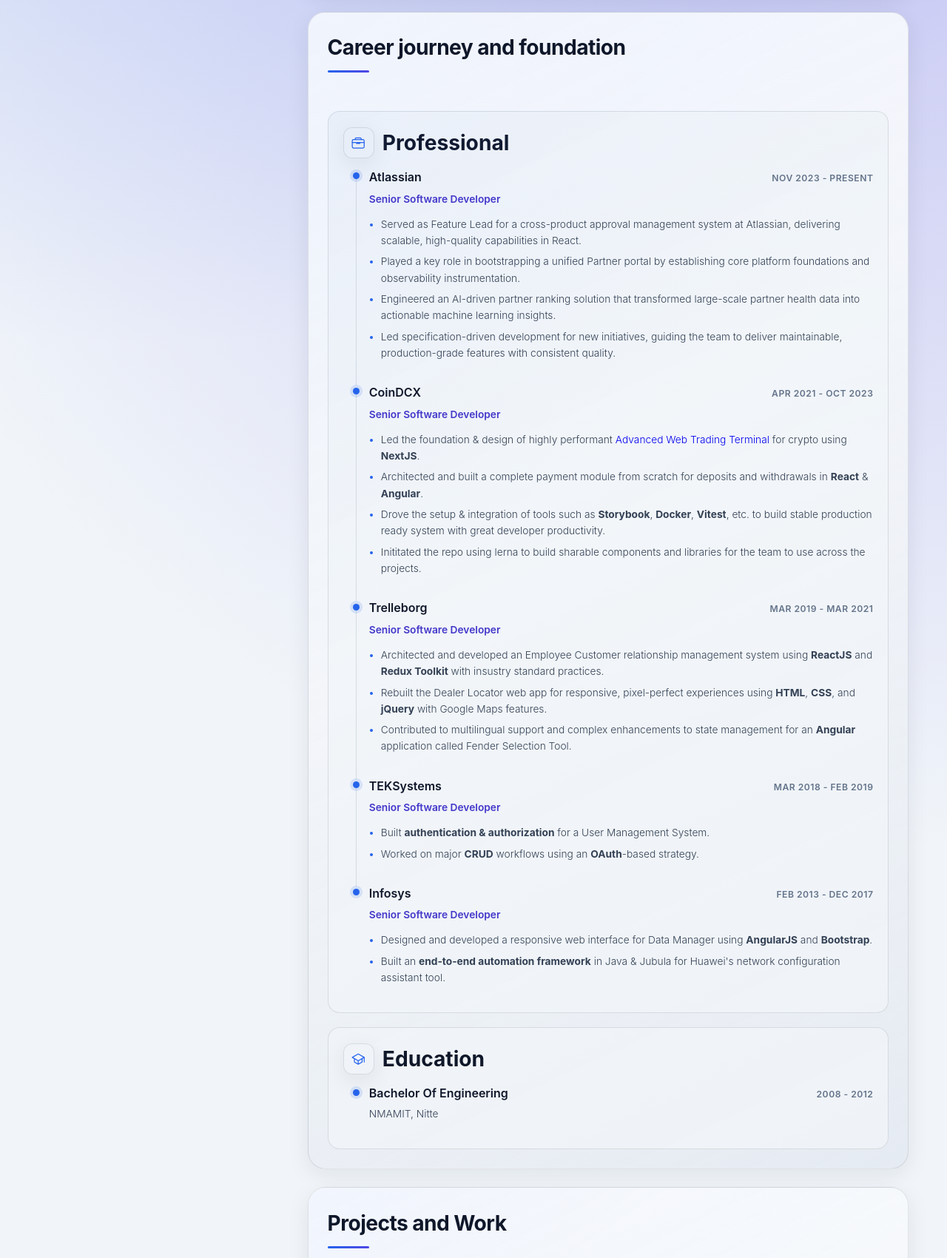
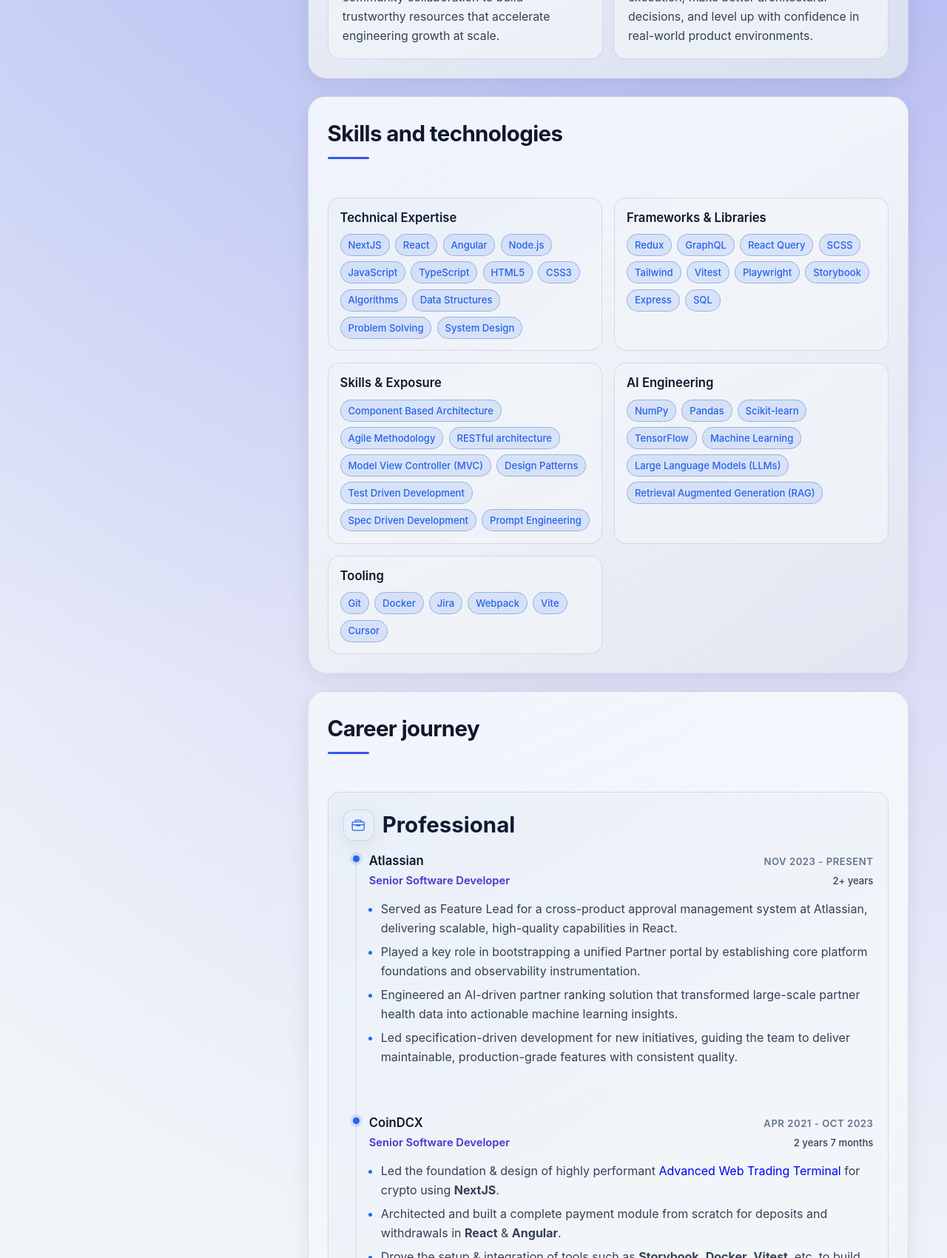
Before and after one commit to sadanandpai/sadanandpai.github.io, an Astro site: page / in a window 1280 px wide. Shown: the part 1100-2800 px from the top of the page at 74% size. Built offline with nearby package versions, Linux system fonts and the light colour scheme; Astro itself is replaced by a stand-in of ours.

Commit message:
Skills addition

```diff
--- a/src/components/About.astro
+++ b/src/components/About.astro
@@ -1,11 +1,11 @@
 ---
-import { about } from "../config.ts";
+import { about, sectionContent } from "../config.ts";
 ---
 
 <section class="about section-card" id="about">
   <header class="section-heading">
     <div>
-      <h2 class="article-title">Building meaningful product experiences</h2>
+      <h2 class="article-title">{sectionContent.about.heading}</h2>
     </div>
   </header>
 
@@ -14,7 +14,9 @@
   </section>
 
   <section class="service" aria-labelledby="service-heading">
-    <h3 class="h3 service-title" id="service-heading">Core strengths</h3>
+    <h3 class="h3 service-title" id="service-heading">
+      {sectionContent.about.strengthsHeading}
+    </h3>
 
     <ul class="service-list">
       {
@@ -97,7 +99,7 @@
 
   .service-item-text {
     color: var(--text-secondary);
-    font-size: var(--fs-7);
+    font-size: var(--fs-6);
     line-height: 1.65;
   }
 
--- a/src/components/Exp.astro
+++ b/src/components/Exp.astro
@@ -1,11 +1,11 @@
 ---
-import { experience } from "../config.ts";
+import { experience, sectionContent } from "../config.ts";
 ---
 
 <section class="resume section-card" id="experience">
   <header class="section-heading">
     <div>
-      <h2 class="article-title">Career journey and foundation</h2>
+      <h2 class="article-title">{sectionContent.experience.heading}</h2>
     </div>
   </header>
 
@@ -16,7 +16,7 @@
           <ion-icon name="briefcase-outline"></ion-icon>
         </div>
 
-        <h3 class="h3">Professional</h3>
+        <h3 class="h3">{sectionContent.experience.professionalHeading}</h3>
       </div>
 
       <ol class="timeline-list">
@@ -27,7 +27,10 @@
                 <h4 class="h4 title">{exp.name}</h4>
                 <span class="duration">{exp.duration}</span>
               </div>
-              <span class="role">{exp.role}</span>
+              <div class="role-meta-row">
+                <span class="role">{exp.role}</span>
+                {exp.totalExp && <span class="total-exp">{exp.totalExp}</span>}
+              </div>
               <ul class="timeline-description-list">
                 {(Array.isArray(exp.description)
                   ? exp.description
@@ -35,7 +38,10 @@
                 )
                   .filter(Boolean)
                   .map((description) => (
-                    <li class="timeline-description-item" set:html={description} />
+                    <li
+                      class="timeline-description-item"
+                      set:html={description}
+                    />
                   ))}
               </ul>
             </li>
@@ -49,7 +55,7 @@
         <div class="icon-box">
           <ion-icon name="school-outline"></ion-icon>
         </div>
-        <h3 class="h3">Education</h3>
+        <h3 class="h3">{sectionContent.experience.educationHeading}</h3>
       </div>
 
       <ol class="timeline-list">
@@ -104,7 +110,7 @@
   }
 
   .timeline-item:not(:last-child) {
-    margin-bottom: 1rem;
+    margin-bottom: 3rem;
   }
 
   .timeline-item-header {
@@ -131,13 +137,30 @@
     text-transform: uppercase;
   }
 
+  .role-meta-row {
+    display: flex;
+    justify-content: space-between;
+    align-items: baseline;
+    gap: 0.8rem;
+    margin-bottom: 0.5rem;
+    flex-wrap: wrap;
+  }
+
+  .total-exp {
+    color: var(--text-secondary);
+    font-size: var(--fs-8);
+    font-weight: var(--fw-500);
+    line-height: 1.4;
+    text-transform: none;
+    letter-spacing: normal;
+  }
+
   .role {
     color: var(--vegas-gold);
     font-size: var(--fs-7);
     font-weight: var(--fw-600);
     line-height: 1.4;
     display: inline-block;
-    margin-bottom: 0.5rem;
   }
 
   .timeline-item:not(:last-child)::before {
@@ -146,7 +169,7 @@
     top: 0.2rem;
     left: -1.12rem;
     width: 1px;
-    height: calc(100% + 0.85rem);
+    height: calc(100% + 2.85rem);
     background: var(--border-subtle);
   }
 
@@ -170,7 +193,7 @@
   }
 
   .timeline-description-list {
-    margin-top: 0.3rem;
+    margin-top: 1rem;
     padding-left: 1rem;
     display: grid;
     gap: 0.38rem;
@@ -185,13 +208,24 @@
     list-style-type: disc;
     list-style-position: outside;
     color: var(--text-secondary);
-    font-size: var(--fs-7);
-    font-weight: var(--fw-300);
     line-height: 1.62;
   }
 
   .timeline-description-item::marker {
     color: var(--accent);
+  }
+
+  @media (max-width: 579px) {
+    .timeline-item-header,
+    .role-meta-row {
+      flex-direction: column;
+      align-items: flex-start;
+      gap: 0.2rem;
+    }
+
+    .role-meta-row {
+      margin-bottom: 0.45rem;
+    }
   }
 
   @media (min-width: 768px) {
@@ -207,5 +241,4 @@
       margin-left: 2.2rem;
     }
   }
-
 </style>
--- a/src/components/Profile.astro
+++ b/src/components/Profile.astro
@@ -1,5 +1,5 @@
 ---
-import { profile } from "../config";
+import { profile, sectionContent } from "../config";
 ---
 
 <aside class="profile-card section-card" aria-label="Profile">
@@ -19,10 +19,7 @@
     </div>
   </div>
 
-  <p class="intro">
-    Product-minded engineer focused on scalable frontend architecture, AI-native
-    UX, and developer-friendly systems.
-  </p>
+  <p class="intro">{sectionContent.profile.intro}</p>
 
   <div class="profile-content">
     <div class="separator"></div>
@@ -57,7 +54,9 @@
     <div class="separator"></div>
 
     <div class="cta-group">
-      <a class="cta cta-secondary" href="#work">View my work</a>
+      <a class="cta cta-secondary" href="#work">
+        {sectionContent.profile.viewWorkLabel}
+      </a>
     </div>
 
     <ul class="social-list">
@@ -271,7 +270,10 @@
     }
 
     .profile-header {
-      align-items: flex-start;
+      display: grid;
+      justify-items: center;
+      gap: var(--space-3);
+      text-align: center;
     }
 
     .avatar-box {
--- /dev/null
+++ b/src/components/Skills.astro
@@ -0,0 +1,105 @@
+---
+import { sectionContent, skills } from "../config.ts";
+
+const skillGroups = Object.entries(skills).map(([category, items]) => ({
+  category,
+  items,
+  headingId: `${category.toLowerCase().replace(/\s+/g, "-")}-heading`,
+}));
+---
+
+<section class="skills section-card" id="skills">
+  <header class="section-heading">
+    <div>
+      <h2 class="article-title">{sectionContent.skills.heading}</h2>
+    </div>
+  </header>
+
+  <div class="skills-groups">
+    {
+      skillGroups.map(({ category, items, headingId }) => (
+        <section class="skills-group" aria-labelledby={headingId}>
+          <h3 class="h4 skills-group-title" id={headingId}>
+            {category}
+          </h3>
+          <ul class="skills-list">
+            {items.map((item) => (
+              <li class="skill-chip">{item}</li>
+            ))}
+          </ul>
+        </section>
+      ))
+    }
+  </div>
+</section>
+
+<style>
+  .skills {
+    display: grid;
+    gap: clamp(1.2rem, 2vw, 1.8rem);
+  }
+
+  .skills-groups {
+    display: grid;
+    gap: 0.9rem;
+    grid-template-columns: 1fr;
+    align-items: stretch;
+  }
+
+  .skills-group {
+    background: color-mix(in srgb, var(--bg-elevated) 80%, transparent);
+    border: 1px solid var(--border-subtle);
+    border-radius: var(--radius-md);
+    padding: 0.95rem 1rem;
+    display: flex;
+    flex-direction: column;
+    justify-content: flex-start;
+    align-items: stretch;
+    gap: 0.7rem;
+  }
+
+  .skills-group-title {
+    color: var(--text-primary);
+    font-size: var(--fs-5);
+    font-weight: var(--fw-600);
+    line-height: 1.35;
+  }
+
+  .skills-list {
+    display: flex;
+    flex-wrap: wrap;
+    gap: 0.45rem;
+    justify-content: flex-start;
+    align-items: flex-start;
+    align-content: flex-start;
+  }
+
+  .skill-chip {
+    color: var(--accent);
+    background: var(--accent-soft);
+    border: 1px solid
+      color-mix(in srgb, var(--accent) 24%, var(--border-subtle));
+    border-radius: var(--radius-pill);
+    padding: 0.3rem 0.62rem;
+    font-size: var(--fs-8);
+    font-weight: var(--fw-500);
+    line-height: 1.4;
+    transition:
+      background-color var(--transition-1),
+      border-color var(--transition-1),
+      color var(--transition-1);
+  }
+
+  .skill-chip:hover {
+    background: color-mix(in srgb, var(--accent-soft) 55%, var(--bg-elevated));
+    border-color: var(--border-strong);
+    color: var(--text-primary);
+  }
+
+  @media (min-width: 768px) {
+    .skills-groups {
+      grid-template-columns: 1fr 1fr;
+      gap: 1rem;
+    }
+  }
+</style>
--- a/src/components/Work.astro
+++ b/src/components/Work.astro
@@ -1,5 +1,5 @@
 ---
-import { work } from "../config.ts";
+import { sectionContent, work } from "../config.ts";
 
 const entries = Object.entries(work);
 const firstCategory = entries[0]?.[0] ?? "";
@@ -18,12 +18,16 @@
 <section class="portfolio section-card" id="work">
   <header class="section-heading">
     <div>
-      <h2 class="article-title">Projects and Work</h2>
+      <h2 class="article-title">{sectionContent.work.heading}</h2>
     </div>
   </header>
 
   <section class="categories" aria-label="Work categories">
-    <ul class="items-list" role="tablist" aria-label="Portfolio categories">
+    <ul
+      class="items-list"
+      role="tablist"
+      aria-label={sectionContent.work.categoriesAriaLabel}
+    >
       {
         entries.map(([category]) => (
           <li class="category">
@@ -31,6 +35,9 @@
               type="button"
               role="tab"
               data-filter-btn={category}
+              id={`work-tab-${category}`}
+              aria-controls={`work-panel-${category}`}
+              tabindex={category === firstCategory ? "0" : "-1"}
               aria-selected={category === firstCategory ? "true" : "false"}
             >
               {category}
@@ -47,6 +54,10 @@
             class="project-list"
             data-category={category}
             data-view={group.view}
+            role="tabpanel"
+            id={`work-panel-${category}`}
+            aria-labelledby={`work-tab-${category}`}
+            tabindex={category === firstCategory ? "0" : "-1"}
             hidden={category !== firstCategory}
           >
             {group.items.map((item) => (
@@ -287,7 +298,7 @@
     font-size: var(--fs-8);
     padding: 3px 10px;
     line-height: 1.4;
-    font-weight: var(--fw-600);
+    font-weight: var(--fw-500);
   }
 
   @media (max-width: 579px) {
@@ -325,13 +336,16 @@
 
     const setCategory = (category: string) => {
       sections.forEach((section) => {
-        section.hidden = section.dataset.category !== category;
+        const isActive = section.dataset.category === category;
+        section.hidden = !isActive;
+        section.tabIndex = isActive ? 0 : -1;
       });
 
       buttons.forEach((button) => {
         const isActive = button.dataset.filterBtn === category;
         button.classList.toggle("active", isActive);
         button.setAttribute("aria-selected", isActive ? "true" : "false");
+        button.tabIndex = isActive ? 0 : -1;
       });
     };
 
@@ -351,5 +365,48 @@
       }
       setCategory(category);
     });
+
+    portfolio.addEventListener("keydown", (event) => {
+      const target = event.target as HTMLElement;
+      const currentTab =
+        target.closest<HTMLButtonElement>("button[role='tab']");
+      if (!currentTab) {
+        return;
+      }
+
+      const currentIndex = buttons.indexOf(currentTab);
+      if (currentIndex < 0) {
+        return;
+      }
+
+      let nextIndex = currentIndex;
+      switch (event.key) {
+        case "ArrowRight":
+        case "ArrowDown":
+          nextIndex = (currentIndex + 1) % buttons.length;
+          break;
+        case "ArrowLeft":
+        case "ArrowUp":
+          nextIndex = (currentIndex - 1 + buttons.length) % buttons.length;
+          break;
+        case "Home":
+          nextIndex = 0;
+          break;
+        case "End":
+          nextIndex = buttons.length - 1;
+          break;
+        default:
+          return;
+      }
+
+      event.preventDefault();
+      const nextButton = buttons[nextIndex];
+      const nextCategory = nextButton?.dataset.filterBtn;
+      if (!nextButton || !nextCategory) {
+        return;
+      }
+      setCategory(nextCategory);
+      nextButton.focus();
+    });
   }
 </script>
--- a/src/config.ts
+++ b/src/config.ts
@@ -1,4 +1,34 @@
-export const navbar = ["about", "experience", "work"];
+export const navbar = ["about", "skills", "experience", "work"];
+
+export const site = {
+  title: "Portfolio: Sadanand Pai",
+  description:
+    "Portfolio of Sadanand Pai - Frontend AI Engineer building modern product experiences.",
+};
+
+export const sectionContent = {
+  profile: {
+    intro:
+      "Product-minded engineer focused on scalable frontend architecture, AI-native UX, and developer-friendly systems.",
+    viewWorkLabel: "View my work",
+  },
+  about: {
+    heading: "Building meaningful product experiences",
+    strengthsHeading: "Core strengths",
+  },
+  skills: {
+    heading: "Skills and technologies",
+  },
+  experience: {
+    heading: "Career journey",
+    professionalHeading: "Professional",
+    educationHeading: "Education",
+  },
+  work: {
+    heading: "Projects and Work",
+    categoriesAriaLabel: "Portfolio categories",
+  },
+};
 
 export const profile = {
   name: "Sadanand Pai",
@@ -30,11 +60,68 @@
   },
 };
 
+export const skills: Record<string, string[]> = {
+  "Technical Expertise": [
+    "NextJS",
+    "React",
+    "Angular",
+    "Node.js",
+    "JavaScript",
+    "TypeScript",
+    "HTML5",
+    "CSS3",
+    "Algorithms",
+    "Data Structures",
+    "Problem Solving",
+    "System Design",
+  ],
+  "Frameworks & Libraries": [
+    "Redux",
+    "GraphQL",
+    "React Query",
+    "SCSS",
+    "Tailwind",
+    "Vitest",
+    "Playwright",
+    "Storybook",
+    "Express",
+    "SQL"
+  ],
+  "Skills & Exposure": [
+    "Component Based Architecture",
+    "Agile Methodology",
+    "RESTful architecture",
+    "Model View Controller (MVC)",
+    "Design Patterns",
+    "Test Driven Development",
+    "Spec Driven Development",
+    "Prompt Engineering"
+  ],
+  "AI Engineering": [
+    "NumPy",
+    "Pandas",
+    "Scikit-learn",
+    "TensorFlow",
+    "Machine Learning",
+    "Large Language Models (LLMs)",
+    "Retrieval Augmented Generation (RAG)",
+  ],
+  Tooling: [
+    "Git",
+    "Docker",
+    "Jira",
+    "Webpack",
+    "Vite",
+    "Cursor"
+  ],
+};
+
 export const experience = {
   professional: [
     {
       name: "Atlassian",
       duration: "Nov 2023 - Present",
+      totalExp: "2+ years",
       role: "Senior Software Developer",
       description: [
         "Served as Feature Lead for a cross-product approval management system at Atlassian, delivering scalable, high-quality capabilities in React.",
@@ -46,6 +133,7 @@
     {
       name: "CoinDCX",
       duration: "Apr 2021 - Oct 2023",
+      totalExp: "2 years 7 months",
       role: "Senior Software Developer",
       description: [
         "Led the foundation & design of highly performant <a href='https://coindcx.com/futures/'>Advanced Web Trading Terminal</a> for crypto using <strong>NextJS</strong>.",
@@ -57,6 +145,7 @@
     {
       name: "Trelleborg",
       duration: "Mar 2019 - Mar 2021",
+      totalExp: "2 years",
       role: "Senior Software Developer",
       description: [
         "Architected and developed an Employee Customer relationship management system using <strong>ReactJS</strong> and <strong>Redux Toolkit</strong> with insustry standard practices.",
@@ -67,6 +156,7 @@
     {
       name: "TEKSystems",
       duration: "Mar 2018 - Feb 2019",
+      totalExp: "1 year",
       role: "Senior Software Developer",
       description: [
         "Built <strong>authentication & authorization</strong> for a User Management System.",
@@ -76,6 +166,7 @@
     {
       name: "Infosys",
       duration: "Feb 2013 - Dec 2017",
+      totalExp: "4 years 11 months",
       role: "Senior Software Developer",
       description: [
         "Designed and developed a responsive web interface for Data Manager using <strong>AngularJS</strong> and <strong>Bootstrap</strong>.",
--- a/src/layouts/Layout.astro
+++ b/src/layouts/Layout.astro
@@ -3,6 +3,7 @@
   title: string;
 }
 
+import { site } from "../config.ts";
 const { title } = Astro.props;
 ---
 
@@ -10,10 +11,7 @@
 <html lang="en">
   <head>
     <meta charset="UTF-8" />
-    <meta
-      name="description"
-      content="Portfolio of Sadanand Pai - Frontend AI Engineer building modern product experiences."
-    />
+    <meta name="description" content={site.description} />
     <meta name="viewport" content="width=device-width" />
     <link rel="icon" type="image/svg+xml" href="/favicon.svg" />
     <meta name="generator" content={Astro.generator} />
@@ -36,8 +34,15 @@
     </script>
   </head>
   <body>
-    <button class="theme-toggle" type="button" data-theme-toggle aria-live="polite">
-      <span class="theme-toggle-icon" aria-hidden="true" data-theme-icon>🌙</span>
+    <button
+      class="theme-toggle"
+      type="button"
+      data-theme-toggle
+      aria-live="polite"
+    >
+      <span class="theme-toggle-icon" aria-hidden="true" data-theme-icon
+        >🌙</span
+      >
     </button>
 
     <slot />
@@ -117,20 +122,20 @@
   :root {
     color-scheme: dark;
     --ff-base:
-      "Inter", "SF Pro Text", "Segoe UI", -apple-system, BlinkMacSystemFont, "Roboto",
-      sans-serif;
+      "Inter", "SF Pro Text", "Segoe UI", -apple-system, BlinkMacSystemFont,
+      "Roboto", sans-serif;
     --ff-heading:
       "Inter", "SF Pro Display", "Segoe UI", -apple-system, BlinkMacSystemFont,
       "Roboto", sans-serif;
 
-    --fs-1: clamp(2rem, 3.1vw, 2.9rem);
-    --fs-2: clamp(1.5rem, 2.2vw, 2rem);
-    --fs-3: clamp(1.25rem, 1.65vw, 1.5rem);
-    --fs-4: 1.08rem;
-    --fs-5: 1rem;
-    --fs-6: 0.96rem;
-    --fs-7: 0.86rem;
-    --fs-8: 0.76rem;
+    --fs-1: clamp(2.05rem, 3.2vw, 3rem);
+    --fs-2: clamp(1.62rem, 2.3vw, 2.12rem);
+    --fs-3: clamp(1.34rem, 1.75vw, 1.62rem);
+    --fs-4: 1.14rem;
+    --fs-5: 1.04rem;
+    --fs-6: 0.99rem;
+    --fs-7: 0.92rem;
+    --fs-8: 0.82rem;
 
     --fw-300: 300;
     --fw-400: 400;
@@ -160,7 +165,7 @@
     --border-subtle: rgba(148, 163, 184, 0.2);
     --border-strong: rgba(129, 140, 248, 0.45);
     --text-primary: #f8fafc;
-    --text-secondary: #cbd5e1;
+    --text-secondary: #e6e6e6;
     --text-muted: #94a3b8;
     --accent: hsl(45, 100%, 72%);
     --accent-strong: hsl(35, 100%, 68%);
@@ -484,6 +489,14 @@
   }
 
   @media (max-width: 767px) {
+    .page-shell {
+      padding-inline: 0.8rem;
+    }
+
+    .section-card {
+      padding-inline: 0.95rem;
+    }
+
     .theme-toggle {
       top: 14px;
       right: 14px;
--- a/src/pages/index.astro
+++ b/src/pages/index.astro
@@ -2,12 +2,14 @@
 import Layout from "../layouts/Layout.astro";
 import Profile from "../components/Profile.astro";
 import About from "../components/About.astro";
+import Skills from "../components/Skills.astro";
 import Nav from "../components/Nav.astro";
 import Exp from "../components/Exp.astro";
 import Work from "../components/Work.astro";
+import { site } from "../config.ts";
 ---
 
-<Layout title="Portfolio: Sadanand Pai">
+<Layout title={site.title}>
   <main class="page-shell" id="top">
     <div class="bg-glow bg-glow-left" aria-hidden="true"></div>
     <div class="bg-glow bg-glow-right" aria-hidden="true"></div>
@@ -15,6 +17,7 @@
     <div class="main-content" id="content">
       <Nav />
       <About />
+      <Skills />
       <Exp />
       <Work />
     </div>
```
Also changed, not shown: README.md.
